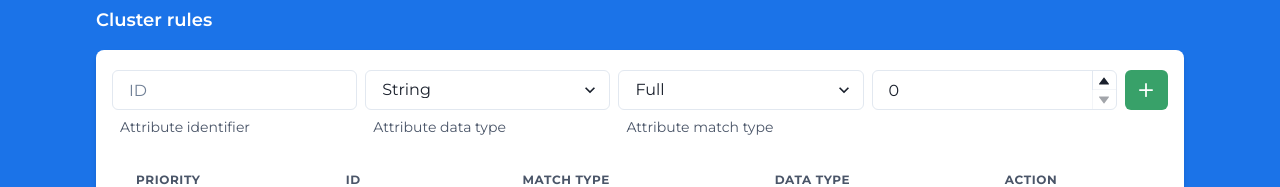
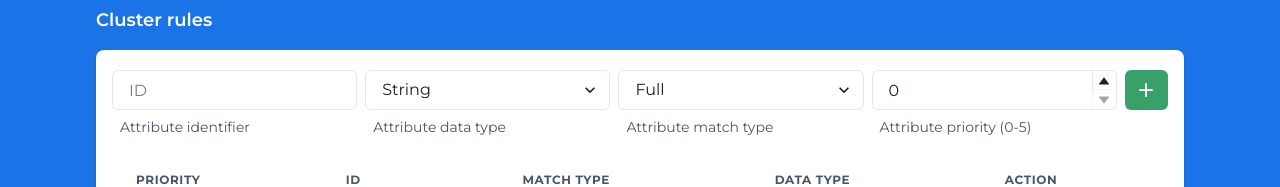
Before and after one commit to 1407arjun/TRINIT-Conda-Activate-Venv-DEV04, a Next.js app: page /cluster/cluster-0 in a window 1280 px wide. Shown: the part 159-346 px from the top of the page. Built offline with nearby package versions, Linux system fonts and the light colour scheme.

Commit message:
UX improvements

```diff
--- a/src/components/cluster/Inputs.tsx
+++ b/src/components/cluster/Inputs.tsx
@@ -104,6 +104,15 @@ const Inputs = ({
                         <NumberDecrementStepper />
                     </NumberInputStepper>
                 </NumberInput>
+                {!isPriorityError ? (
+                    <FormHelperText pl={2}>
+                        Attribute priority (0-5)
+                    </FormHelperText>
+                ) : (
+                    <FormErrorMessage pl={2}>
+                        Priority should be between 0 and 5
+                    </FormErrorMessage>
+                )}
             </FormControl>
             <IconButton
                 onClick={() => {
```
